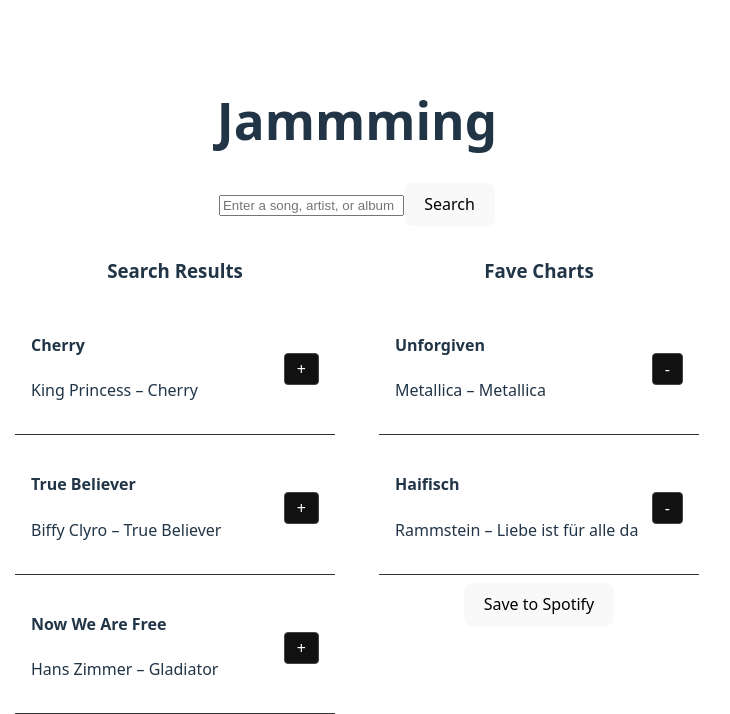
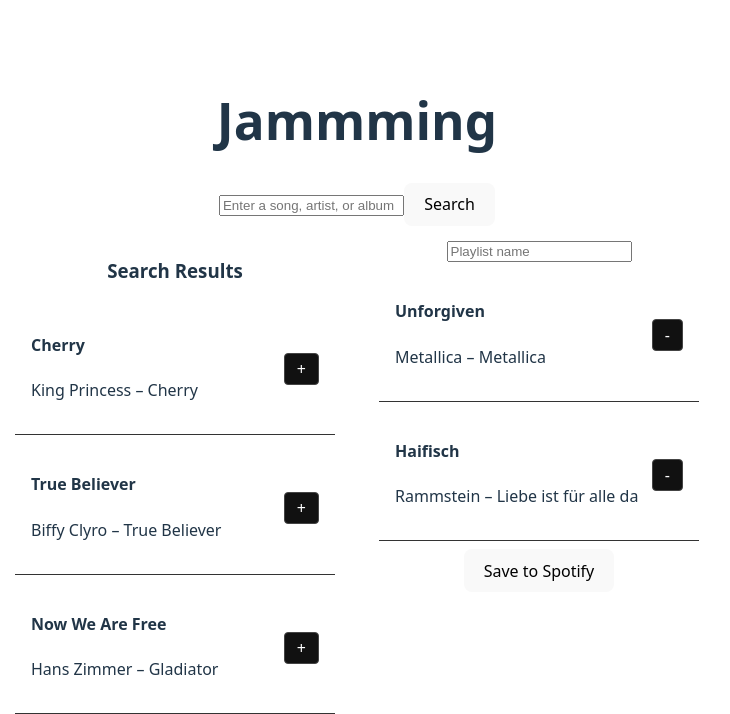
Before and after one commit to ArekKrak/jamming, a React (Vite) app: page / in a window 1280 px wide. Shown: the top 714 px of the page, without its empty margins (283-1013 px from the left). Built offline with nearby package versions, Linux system fonts and the light colour scheme.

Commit message:
pass state and update the Playlist.jsx with new props

```diff
--- a/src/components/App/App.jsx
+++ b/src/components/App/App.jsx
@@ -48,7 +48,7 @@ export default function App() {
   const [searchResults, setSearchResults] = useState(mockTracks);
   const [playlistTracks, setPlaylistTracks] = useState(mockPlaylistTracks);
   /* Use state to store playlist name */
-  const [playlistName, setPlaylistName] = useState("Fave Charts");
+  const [playlistName, setPlaylistName] = useState("");
 
   function addTrack(track) {
     /* Check if the track is already in the playlist */
@@ -77,7 +77,7 @@ export default function App() {
           <SearchResults tracks={searchResults} onAdd={addTrack} />
         </section>
         <section className="section">
-          <Playlist name={playlistName} tracks={playlistTracks} onRemove={removeTrack} />
+          <Playlist name={playlistName} tracks={playlistTracks} onRemove={removeTrack} onNameChange={setPlaylistName} />
         </section>
       </div>
     </div>
--- a/src/components/Playlist/Playlist.jsx
+++ b/src/components/Playlist/Playlist.jsx
@@ -1,9 +1,23 @@
 import TrackList from "../TrackList/TrackList";
+import "./Playlist.css"
 
-export default function Playlist({ name, tracks, onRemove }) {
+export default function Playlist({ name, tracks, onRemove, onNameChange }) {
     return (
         <section>
-            <h3>{name}</h3>
+            <input
+                className="playlist-title panel-title"
+                value={name}
+                onChange={(e) => onNameChange(e.target.value)}
+                /* Add the Enter key submit */
+                onKeyDown={(e) => {
+                    if (e.key === "Enter") {
+                        e.preventDefault(); // Don't submit
+                        e.currentTarget.blur(); // Leave the field = commit
+                    }
+                }}
+                aria-label="Playlist name"
+                placeholder="Playlist name"
+            />
             <TrackList tracks={tracks} onRemove={onRemove} />
             <button>Save to Spotify</button>
         </section>
--- a/src/components/SearchResults/SearchResults.jsx
+++ b/src/components/SearchResults/SearchResults.jsx
@@ -3,7 +3,7 @@ import TrackList from "../TrackList/TrackList";
 export default function SearchResults({ tracks, onAdd }) {
     return (
         <section>
-            <h3>Search Results</h3>
+            <h3 className="panel-title">Search Results</h3>
             {/* Render the TrackList component that displays the actual tracks */}
             <TrackList tracks={tracks} onAdd={onAdd} />
         </section>
```
